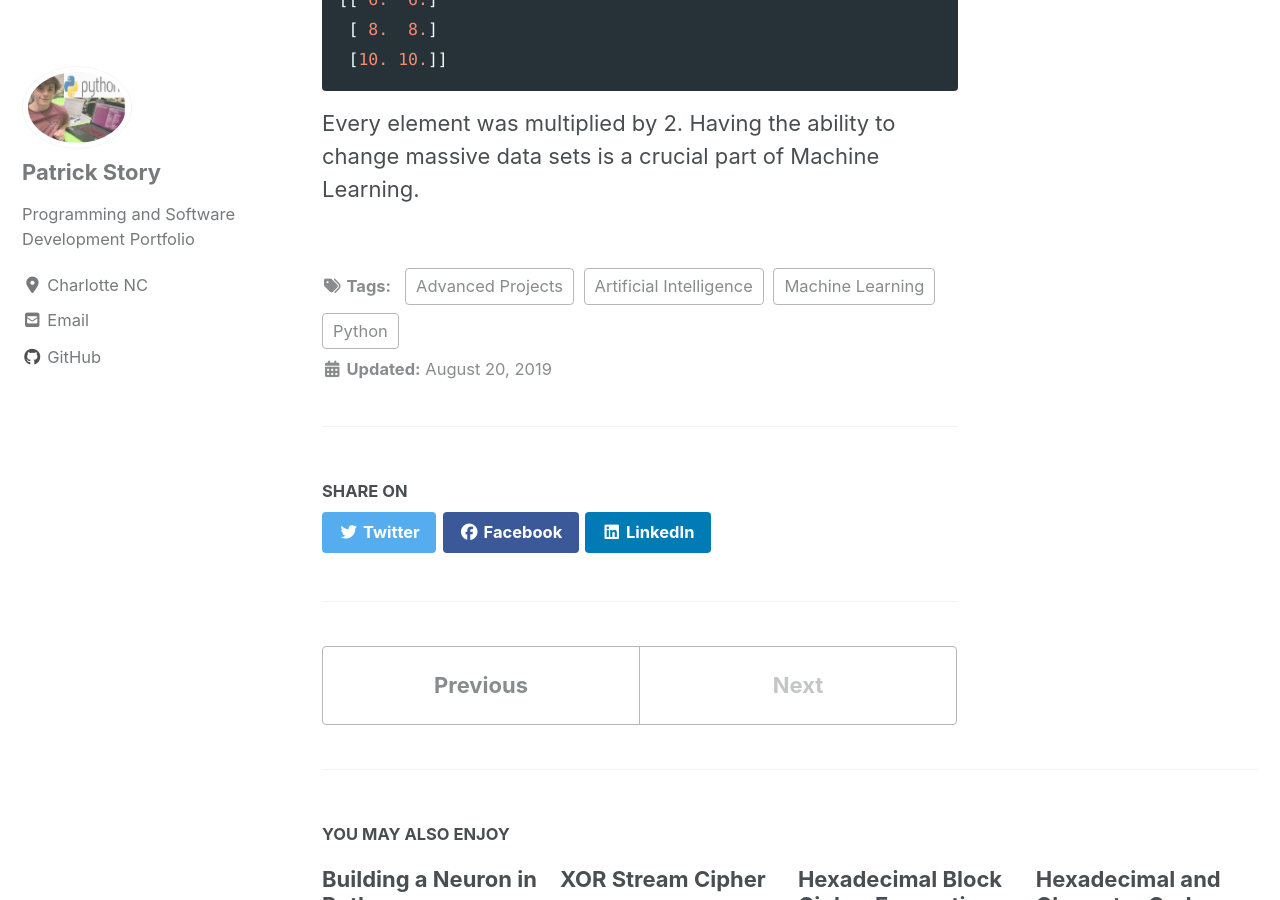
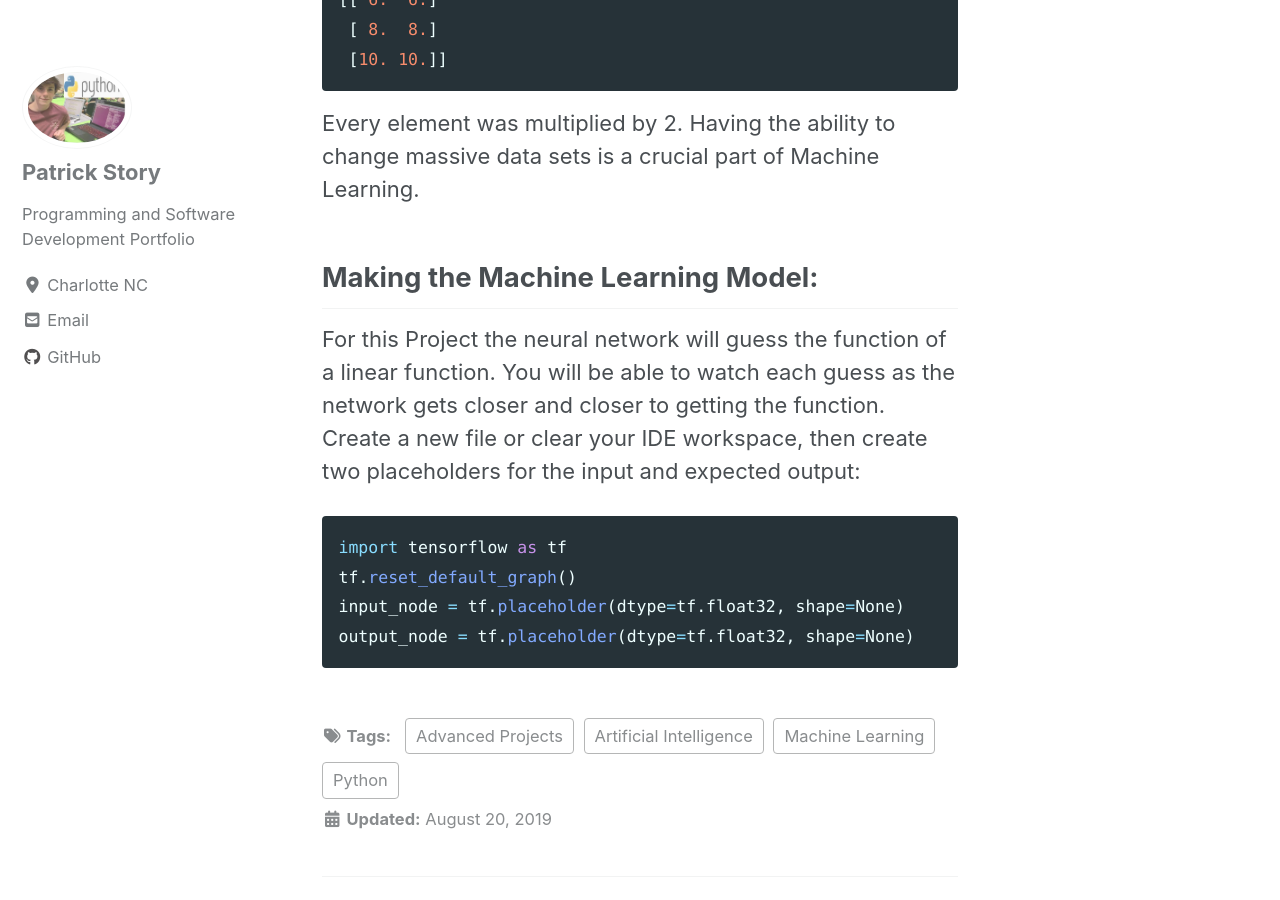
Before and after one commit to Patchyst/Patchyst.github.io, a Jekyll site: the page built from _posts/2019-08-20-tensorflow.md, in a window 1280 px wide and 900 px high, scrolled down 5759 px. Built offline with Jekyll 4.4.1, drawn with Linux system fonts in a browser that asks for light colours; cached includes are drawn as plain includes; nearby versions of some CDN libraries.

Commit message:
updating Tensor Flow project

````diff
--- a/_posts/2019-08-20-tensorflow.md
+++ b/_posts/2019-08-20-tensorflow.md
@@ -100,3 +100,11 @@ If you passed in the same (3,3) shape as me you should have received the output:
  [10. 10.]]
 ```
 Every element was multiplied by 2. Having the ability to change massive data sets is a crucial part of Machine Learning.
+## Making the Machine Learning Model:
+For this Project the neural network will guess the function of a linear function. You will be able to watch each guess as the network gets closer and closer to getting the function. Create a new file or clear your IDE workspace, then create two placeholders for the input and expected output:
+```python
+import tensorflow as tf
+tf.reset_default_graph()
+input_node = tf.placeholder(dtype=tf.float32, shape=None)
+output_node = tf.placeholder(dtype=tf.float32, shape=None)
+```
````
